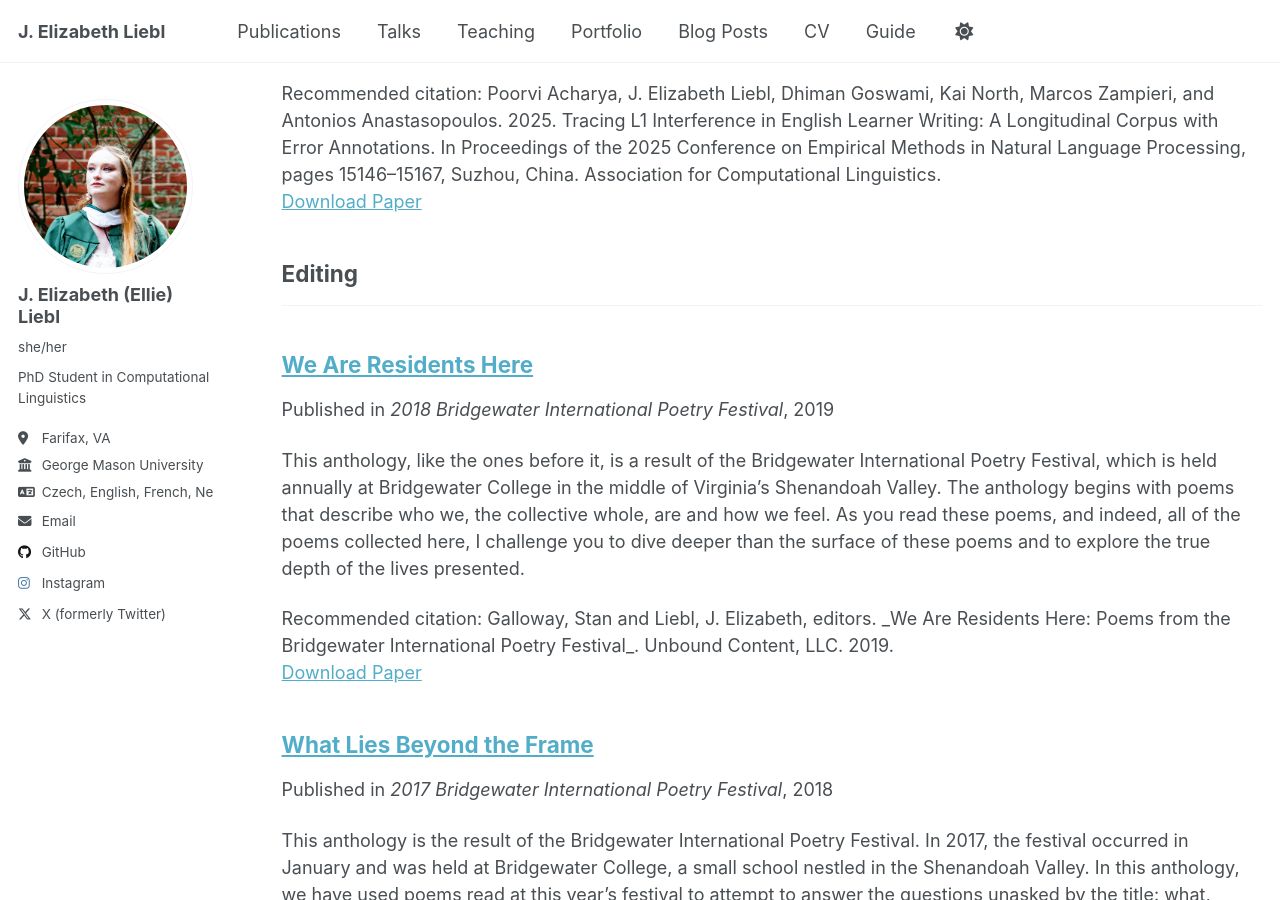
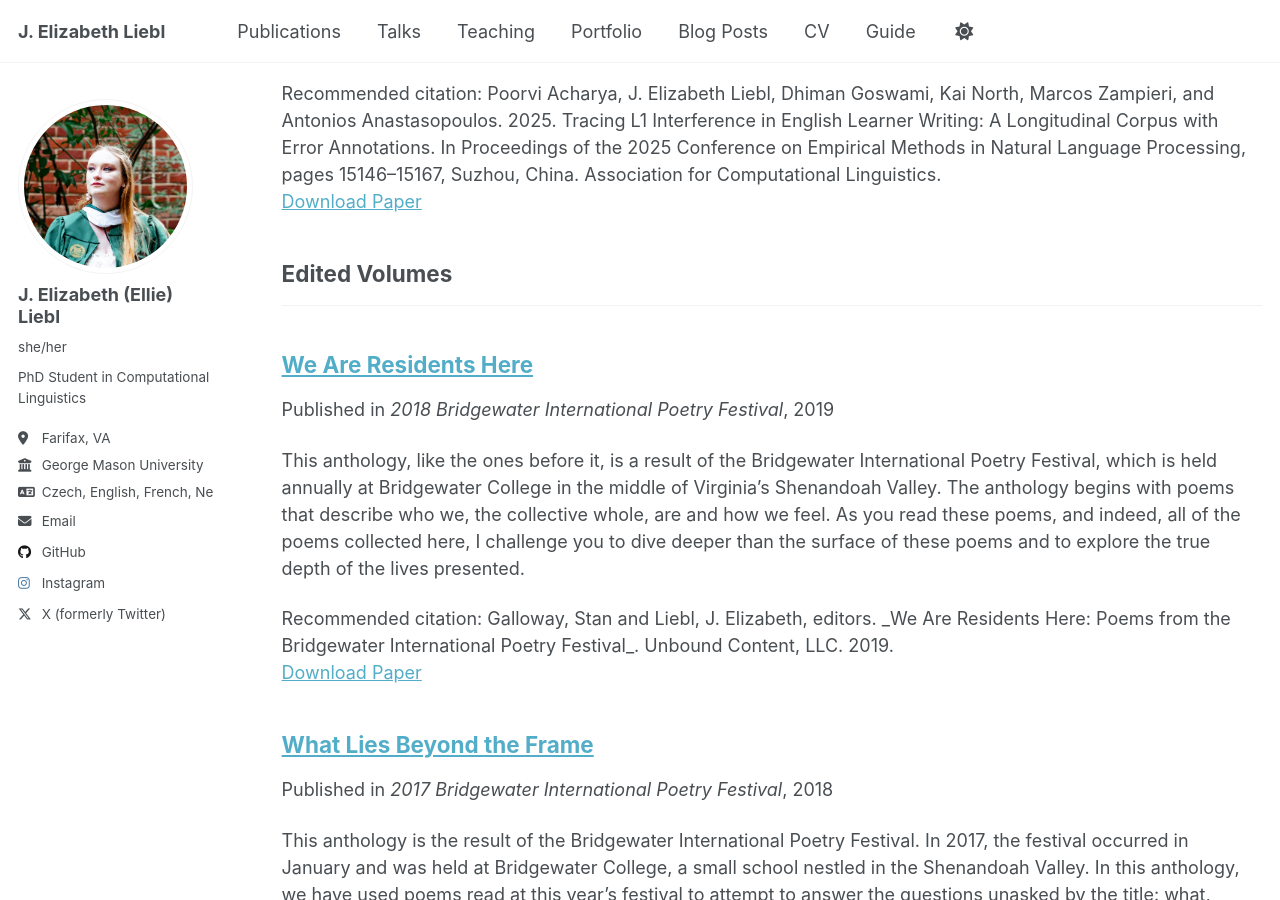
Before and after one commit to ellie-liebl/ellie-liebl.github.io, a Jekyll site: the page built from _pages/publications.html, in a window 1280 px wide and 900 px high, scrolled down 1439 px. Built offline with Jekyll 4.4.1, drawn with Linux system fonts in a browser that asks for light colours.

Commit message:
Update editing title to 'Edited Volumes'

```diff
--- a/_config.yml
+++ b/_config.yml
@@ -86,7 +86,7 @@ publication_category:
   conferences:
     title: 'Conference Papers'
   editing:
-    title: 'Editing'
+    title: 'Edited Volumes'
 
 # Site Settings
 teaser                   :  # filename of teaser fallback teaser image placed in /images/, .e.g. "500x300.png"
```
